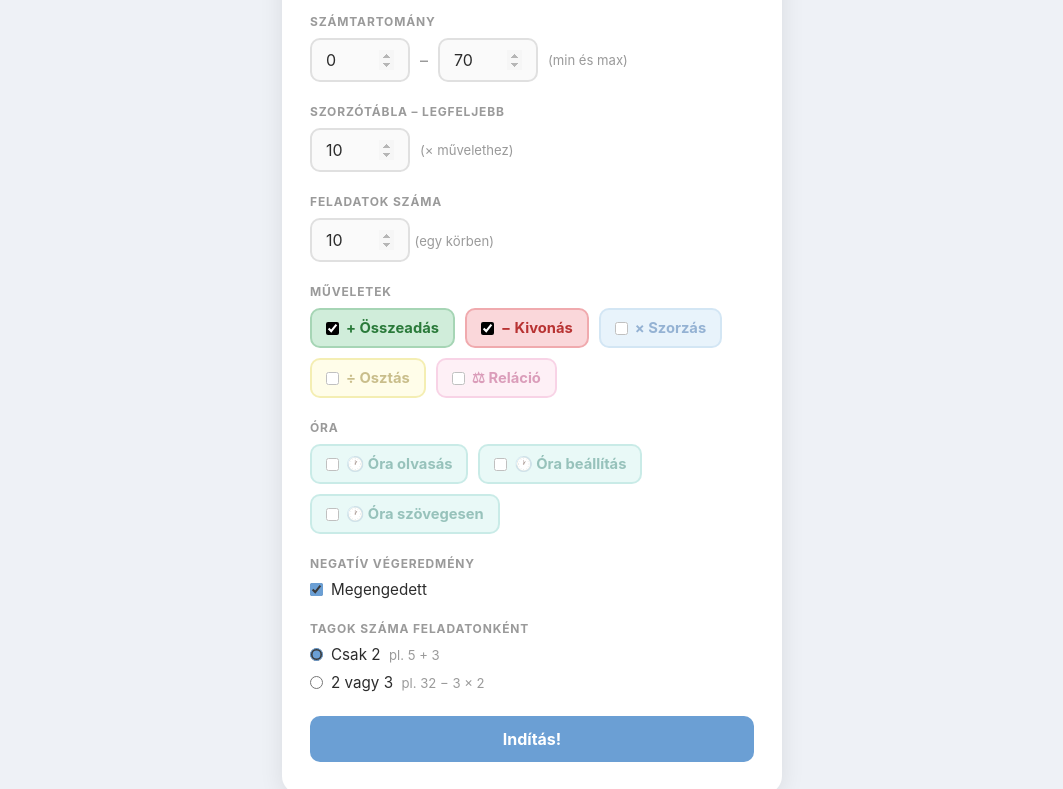
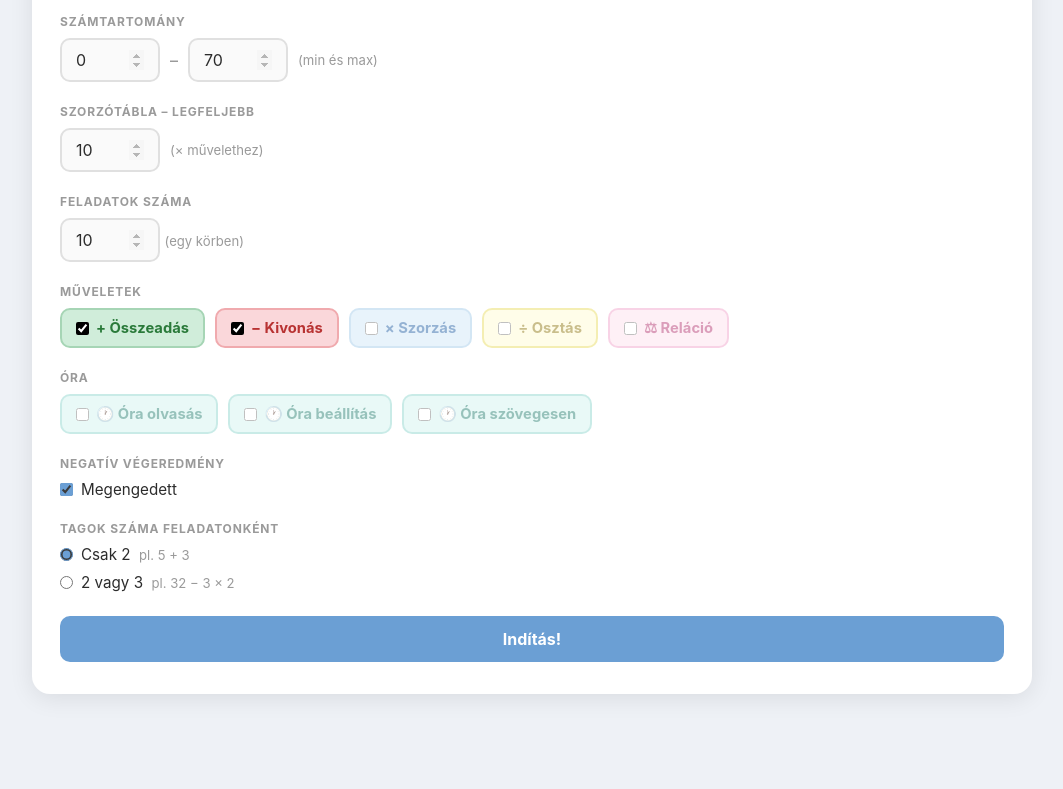
Before and after one commit to szekelyzol/maths-practice, a website: page public/index.html in a window 1280 px wide. Shown: the part 119-908 px from the top of the page, without its empty margins (108-1171 px from the left). After the commit the page ends 877 px from the top, so only its background shows below. Drawn offline with Linux system fonts and the light colour scheme.

Commit message:
Widen card layout to 1000px max-width
Co-Authored-By: Claude Sonnet 4.6 <noreply@anthropic.com>

```diff
--- a/public/style.css
+++ b/public/style.css
@@ -46,7 +46,7 @@ body {
 .hidden { display: none !important; }
 
 /* ── Views ────────────────────────────────────────────────────── */
-.view      { display: none; width: 100%; max-width: 500px; }
+.view      { display: none; width: 100%; max-width: 1000px; }
 .view-wide { max-width: 820px; }
 .view.active { display: block; }
 
```
